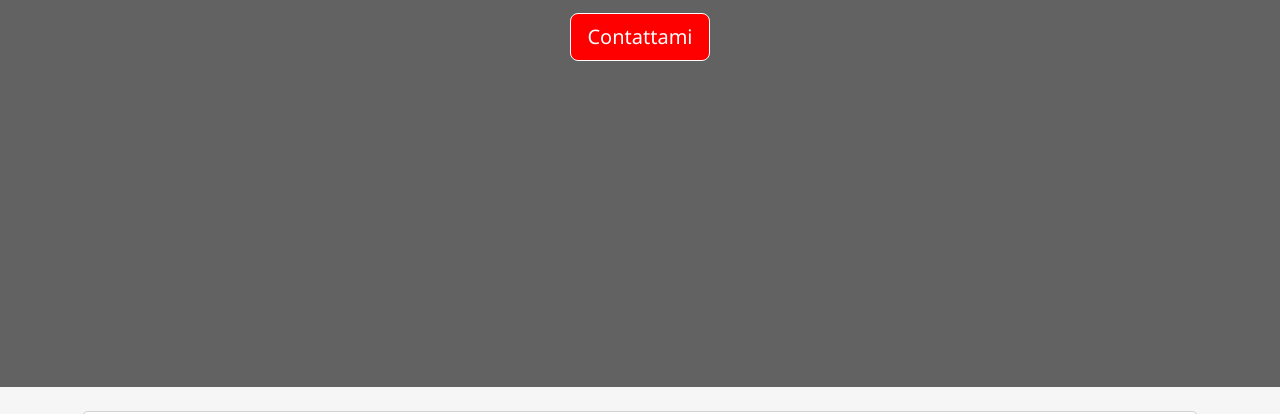
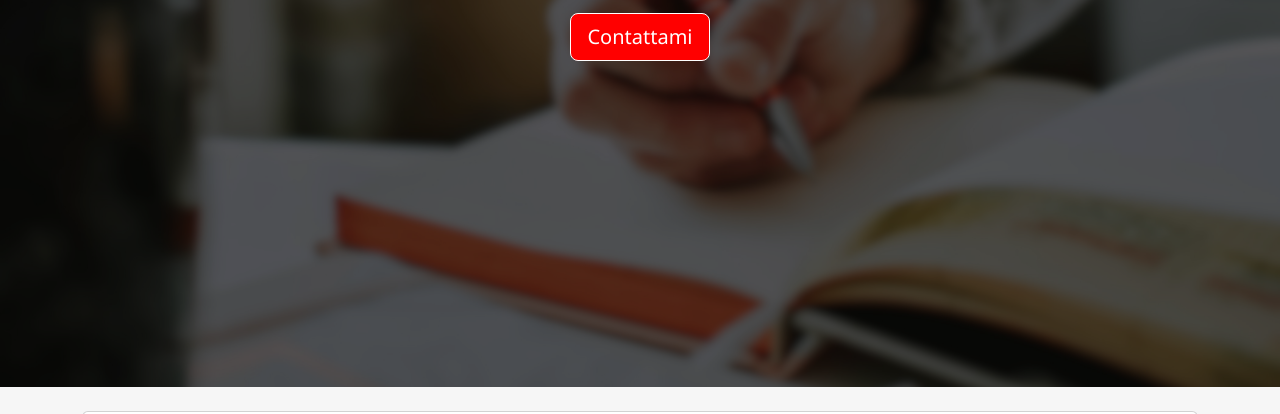
Before and after one commit to ManuelSpoladore/progetto_htmlcss_di_Manuel_Spoladore, a plain HTML site: page index.html in a window 1280 px wide. Shown: the part 413-827 px from the top of the page. Drawn offline with nearby package versions, Linux system fonts and the light colour scheme; a web font is replaced by a local one.

Commit message:
Aggiornamento Immagini

```diff
--- a/scss/main.scss
+++ b/scss/main.scss
@@ -59,7 +59,7 @@ body {
 }
 
 .hero-section {
-    background: url(../img/heroback.png) no-repeat center;
+    background: url(/img/heroback.jpg) no-repeat center;
     background-size: cover;
     width:100%;
 }
```
Also changed, not shown: dist/css/main.css, img/heroback.jpg (added), 1 other file.
